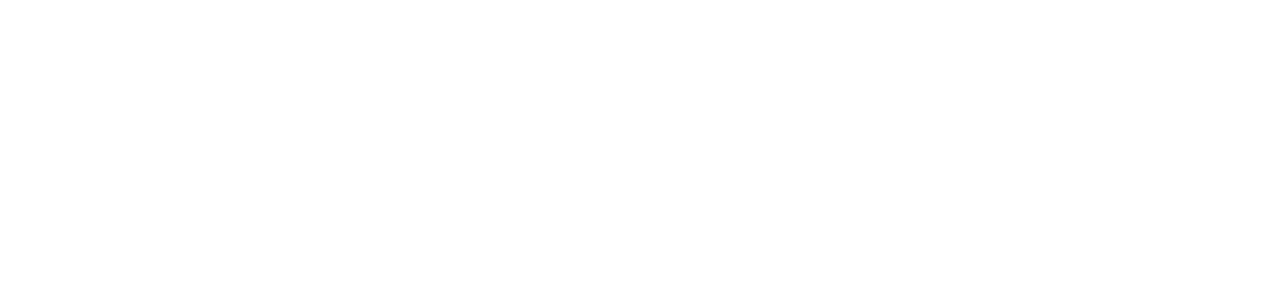
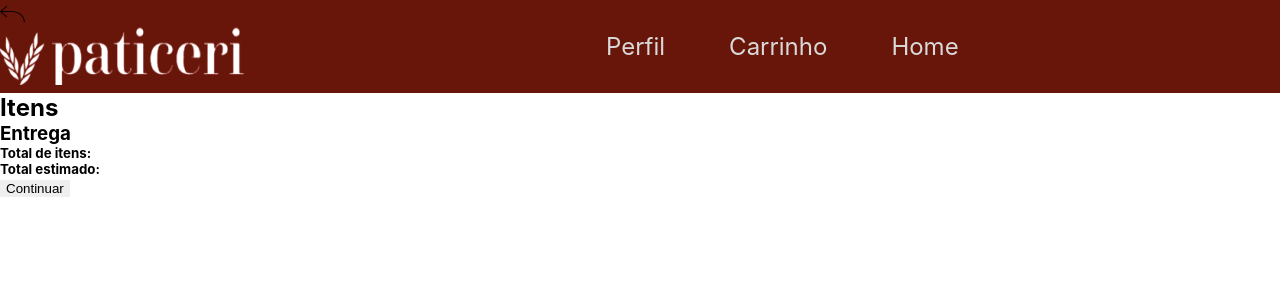
Before and after one commit to Johncarioca/TCC---doceria-, a React (Create React App) app in the folder site/: page /carrinho in a window 1280 px wide. Before the commit this address had no page. Shown: the top 300 px of the page. Built offline with nearby package versions, Linux system fonts and the light colour scheme.

Commit message:
tela do carrinho

```diff
--- /dev/null
+++ b/site/src/components/cabecarioCarrinho/index.js
@@ -0,0 +1,42 @@
+import './index.scss';
+
+export default function CabCarrinho(){
+
+    return(
+        <main className="cabcarrinho">
+
+            <div className="cont1-car">
+
+                    <div className= "img-cab">
+                            <div className="SetaLogo">
+
+                            <div>
+                                 <img className="setas"  src="/assets/image/seta.png" alt="" />
+                            </div>
+
+                            <div>
+                                <img className="logos" src="/assets/image/oi.png"  alt="" />
+                            </div>
+                    </div>
+
+                    </div>
+                    <div className="links-car">
+
+                        <div className="selecionado">
+                            <p className="linkperfil" >Perfil</p>
+                            <hr/>
+                        </div>
+                        <div className="selecionado">
+                            <p className="linkcarrinho" >Carrinho</p>
+                            <hr/>
+                        </div>
+                        <div className="selecionado">
+                            <p className="linkhome" >Home</p>
+                            <hr/>
+                        </div>
+                    </div>
+            </div>
+        </main>
+    );
+
+}
--- /dev/null
+++ b/site/src/components/cabecarioCarrinho/index.scss
@@ -0,0 +1,69 @@
+.cont1-car {
+
+    display: flex;
+    flex-direction: row;
+    align-items: center;
+    background-color: #69160A;
+    width: 100%;
+
+    .img-cab{
+
+        display: flex;
+        flex-direction: row;
+
+    }
+     .inconLogin{
+            width: 1.8rem;
+            height: 2.4rem;
+        }
+
+        .inconCarrinho{
+            width: 2.6rem;
+            height: 2.3rem;
+        }
+    }
+
+    .links-car{
+        display: flex;
+        flex-direction: row;
+        align-items: center;
+        justify-content: space-between;
+        color: beige;
+        margin-left: 25%;
+    }
+
+    .selecionado{
+        display: flex;
+        flex-direction: column;
+        font-size: 1.5rem;
+        color: #D9D9D9;
+
+        margin: 2rem;
+
+
+        hr{
+            width: 0rem;
+            height: 0rem;
+            background-color: #94423000;
+        }
+
+
+
+
+    }
+    .selecionado:hover{
+
+        height: 3rem;
+        display: flex;
+        flex-direction: column;
+        align-items: center;
+        justify-content: space-evenly;
+
+
+        hr{
+            width: 5rem;
+            height: 0.20rem;
+            background-color: #944230;
+            transition: 0.3s;
+        }
+    }
--- a/site/src/pages/usuario/carrinho/index.js
+++ b/site/src/pages/usuario/carrinho/index.js
@@ -0,0 +1,35 @@
+
+import './index.scss'
+
+import CabCarrinho from '../../../components/cabecarioCarrinho';
+
+export default function CarrinhoUsuario(){
+    return(
+
+        <main className="carrimhousuario">
+            <header>
+            <CabCarrinho/>
+            </header>
+            <section className = "cont1-carrinho">
+
+                <div className="subcont1-carrinho">
+                    <h1> Itens</h1>
+
+                    <div className="grup-produto">
+
+                    </div>
+                    <div className="grup-desc">
+                        <h3> Entrega </h3>
+                        <h5> Total de itens: </h5>
+                        <h5> Total estimado: </h5>
+
+                        <button> Continuar</button>
+                    </div>
+                </div>
+
+            </section>
+        </main>
+
+    )
+
+}
--- a/site/src/routes.js
+++ b/site/src/routes.js
@@ -10,6 +10,7 @@
 import TabelaProduto from './pages/adm/tabelaProduto';
 import CardapioGeral from './pages/usuario/cardapioGeral';
 import CadastroUsuario from './pages/usuario/cadastro';
+import CarrinhoUsuario from './pages/usuario/carrinho';
 
 export default function AppsRoutes() {
 
@@ -25,6 +26,7 @@
                 <Route path='/adm/tabelaproduto' element={<TabelaProduto />} />
                 <Route path='/cardapiogeral' element={<CardapioGeral />} />
                 <Route path='/cadastro' element={<CadastroUsuario />} />
+                <Route path='/carrinho' element={<CarrinhoUsuario/>} />
 
             </Routes>
         </BrowserRouter>
```
